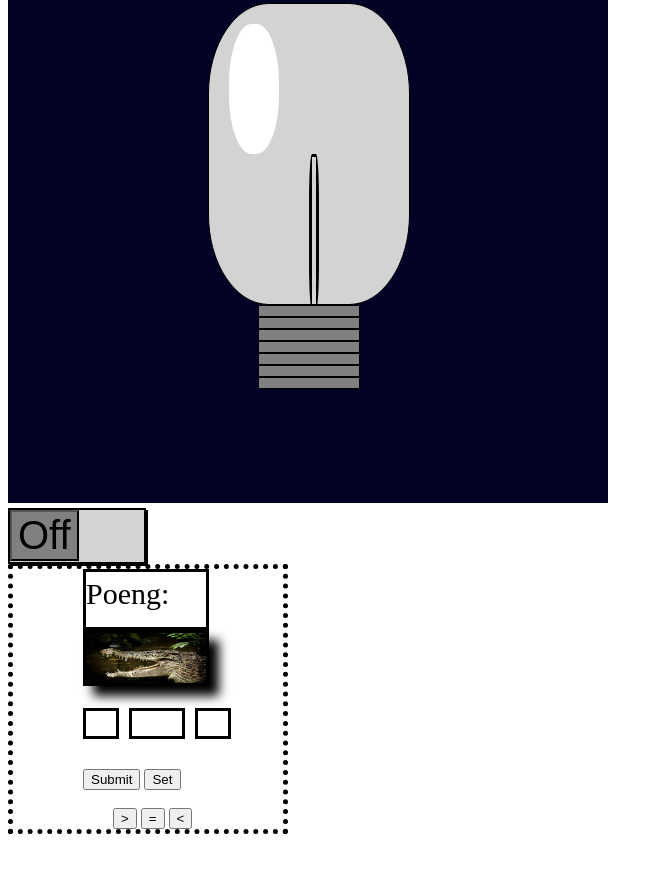
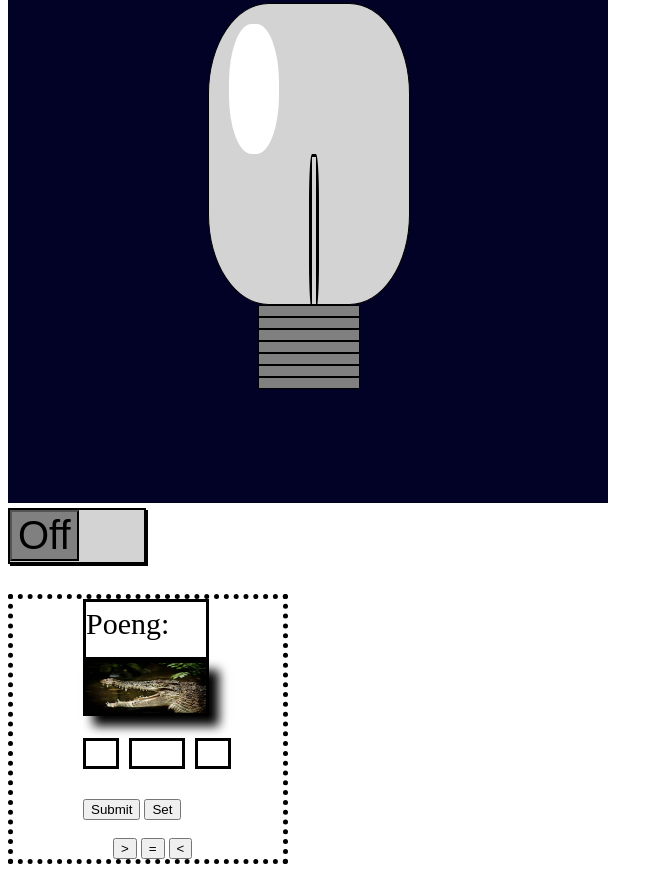
Before and after one commit to christopheralstermo/introd, a plain HTML site: page index.html in a window 1280 px wide. Shown: the part 1636-2508 px from the top of the page, without its empty margins (0-663 px from the left). Before the commit the page ends 2478 px from the top, so only its background shows below. Drawn offline with Linux system fonts and the light colour scheme.

Commit message:
Update index.html

```diff
--- a/index.html
+++ b/index.html
@@ -292,7 +292,7 @@
 
  <!------------------------------------------- theCrock ------------------------------------------------>
 
- <div style="border: dotted 5px; width: 200px; padding-left: 70px;">
+ <div style="border: dotted 5px; width: 200px; padding-left: 70px; margin-top: 30px;">
     <div style="display: flex; border: solid; width: 120px;">
         <div style="width: 88px; height: 50px; font-size: 30px; padding-top: 5px;">Poeng:</div>
         <div id="poeng" style="font-size: 30px; font-size: 30px; padding-top: 8px;"></div>
```
